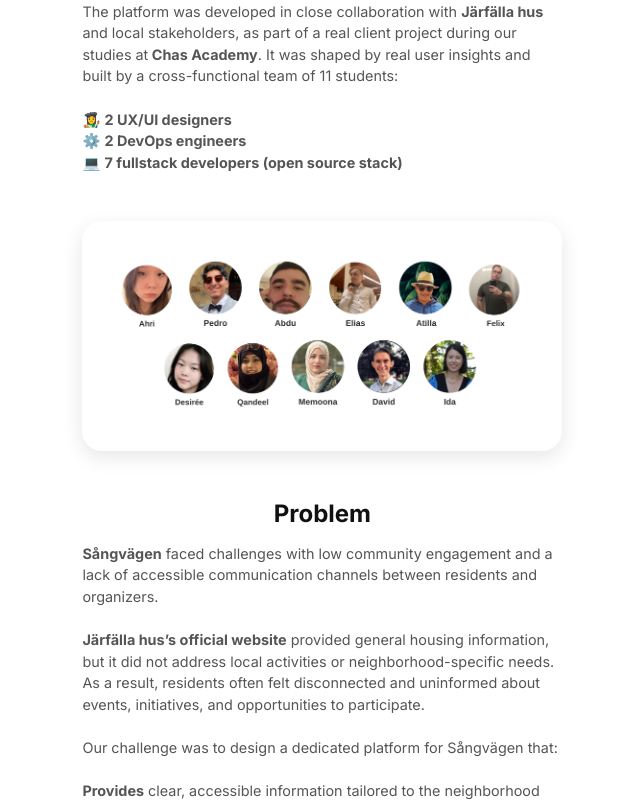
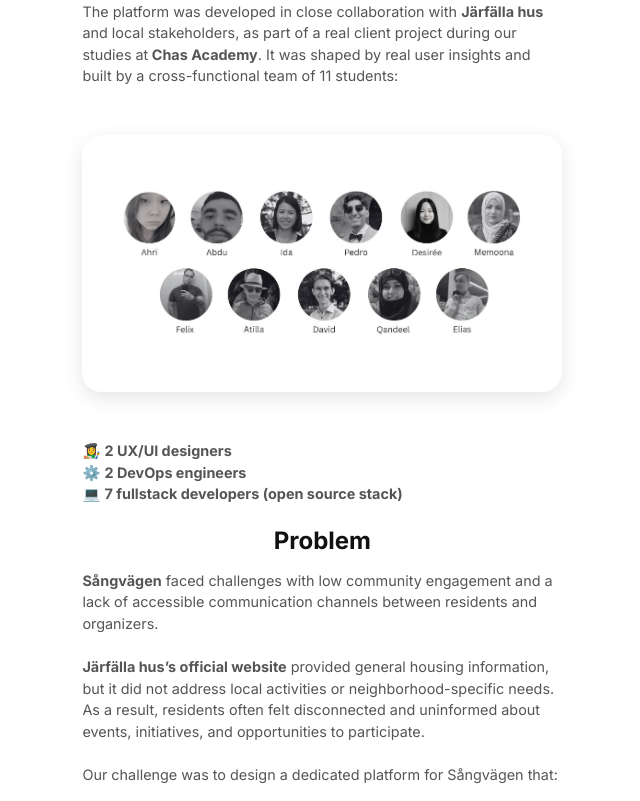
Before and after one commit to desjohnsen/portfolio, a React (Vite) app: page /projects/1 in a window 1280 px wide. Shown: the part 600-1401 px from the top of the page, without its empty margins (364-1004 px from the left). Built offline with nearby package versions, Linux system fonts and the light colour scheme.

Commit message:
chore: replace GroupPhoto.jpg in Project1

```diff
--- a/src/pages/Project1.jsx
+++ b/src/pages/Project1.jsx
@@ -1,7 +1,7 @@
 import React from 'react';
 import ProjectLayout from "../components/ProjectLayout";
 import phoneImage from "../assets/images/jarfallahus.png";
-import GroupPhoto from "../assets/images/GroupPhoto.png";
+import GroupPhoto from "../assets/images/GroupPhoto.jpg";
 import ExperienceMap from "../assets/images/experiencemap.png";
 
 import "../styles/ProjectLayout.css";
@@ -34,14 +34,14 @@ const Project1 = () => {
           <strong> Chas Academy</strong>. It was shaped by real user insights and built by
           a cross-functional team of 11 students:
         </p>
+        <div className="project-image-wrapper">
+          <img src={GroupPhoto} alt="Group photo" className="project-image" />
+        </div>
         <p>
           👩‍🎨 <strong>2 UX/UI designers</strong><br />
           ⚙️ <strong>2 DevOps engineers</strong><br />
           💻 <strong>7 fullstack developers (open source stack)</strong>
         </p>
-        <div className="project-image-wrapper">
-          <img src={GroupPhoto} alt="Group photo" className="project-image" />
-        </div>
       </section>
 
       <section id="problem" className="project-content">
@@ -165,9 +165,6 @@ const Project1 = () => {
           This project was not just about building a digital tool, but about shaping a sense of community identity online.
           By focusing on Sångvägen’s unique needs, we showed how design can transform perceptions of safety, belonging, and participation at a local level.
         </p>
-        <p style={{ fontStyle: 'italic', color: '#555', textAlign: 'center', marginBottom: '0.2rem' }}>
-          Explore the full prototype:
-        </p>
         <a
           href="https://www.figma.com/proto/RF0gKgH7IwxrMxnB9VxU5u/J%C3%A4rf%C3%A4lla-Hus-Wireframes?node-id=811-2965&t=ytTDxxy6bfhO257L-1&starting-point-node-id=811%3A2965"
           target="_blank"
```
Also changed, not shown: src/assets/images/GroupPhoto.jpg (added).
